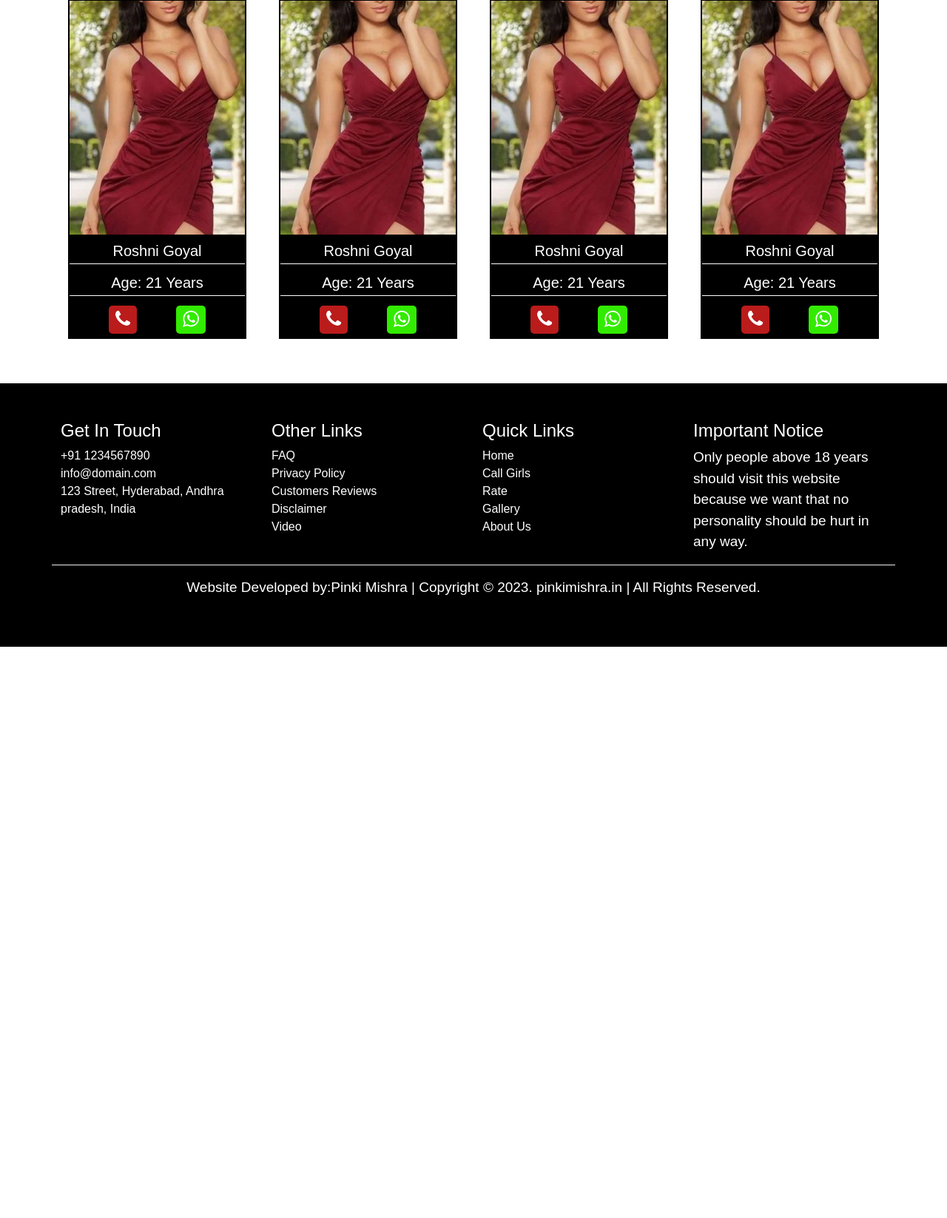
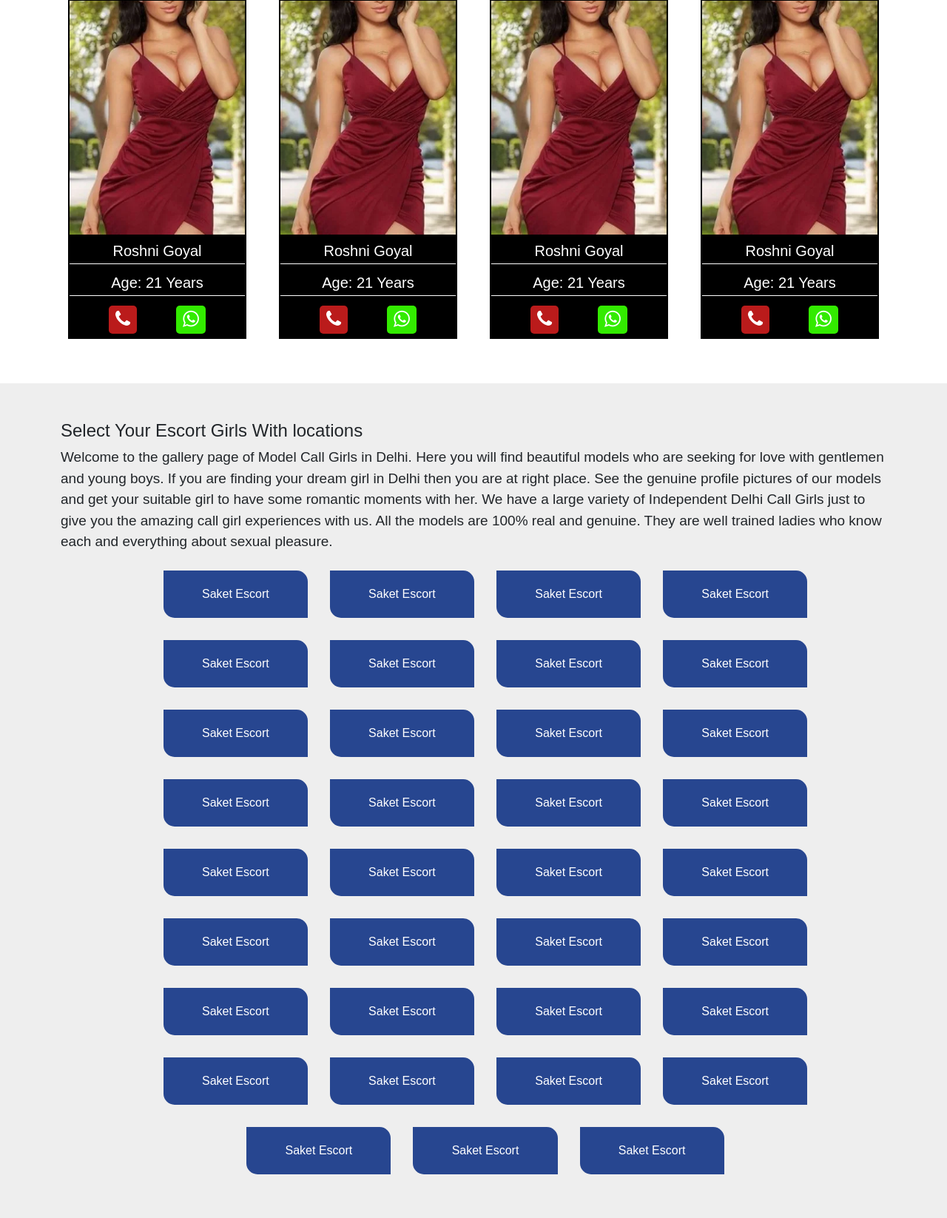
Before and after one commit to akkushwaha7834/pinkimishra, a PHP site: page / in a window 1280 px wide. Shown: the part 4854-6500 px from the top of the page at 74% size. Before the commit the page ends 5728 px from the top, so only its background shows below. Run offline with PHP 8.4, Linux system fonts and the light colour scheme; some libraries are stand-ins or nearby versions.

Commit message:
Home Page done

```diff
--- a/assets/css/style.css
+++ b/assets/css/style.css
@@ -8,6 +8,9 @@
     --grey: #eee;
 }
 p{font-size: 19px}
+a {
+    text-decoration: none;
+}
 .text-primary{
 	color: var(--primary)!important;
 }
@@ -237,7 +240,7 @@ section.banner {
     text-decoration: none;
     color: #fff;
 }
-.escort-listing{
+.escort-listing, .escorts-lists{
     padding: 50px 0;
 }
 .profile-box {
@@ -271,3 +274,29 @@ section.banner {
     background-color: #33EB00;
     color: var(--white);
 }
+.area-list {
+    display: flex;
+    flex-wrap: wrap;
+    justify-content: center;
+    gap: 30px;
+}
+.area-list li {
+    list-style: none;
+    text-align: center;
+    width: 18%;
+}
+.escorts-location{
+    padding: 50px 0;
+    background: var(--grey);
+}
+.area-list li a {
+    padding: 20px;
+    background: var(--primary);
+    gap: 20px;
+    display: grid;
+    color: #fff;
+    border-radius: 0 15px;
+}
+.area-list li a:hover {
+    background: var(--secondary);
+}
--- a/index.php
+++ b/index.php
@@ -420,4 +420,80 @@
 	</div>
 </section>
 
+<section class="escorts-location">
+	<div class="container">
+		<div class="row gy-4">
+			<div class="col-md-12">
+				<h4>
+					Select Your Escort Girls With locations
+				</h4>
+				<p>
+					Welcome to the gallery page of Model Call Girls in Delhi. Here you will find beautiful models who are seeking for love with gentlemen and young boys. If you are finding your dream girl in Delhi then you are at right place. See the genuine profile pictures of our models and get your suitable girl to have some romantic moments with her. We have a large variety of Independent Delhi Call Girls just to give you the amazing call girl experiences with us. All the models are 100% real and genuine. They are well trained ladies who know each and everything about sexual pleasure.
+				</p>
+				<ul class="area-list mt-4">
+                    <li><a href="#">Saket Escort</a></li>
+                    <li><a href="#">Saket Escort</a></li>
+                    <li><a href="#">Saket Escort</a></li>
+                    <li><a href="#">Saket Escort</a></li>
+                    <li><a href="#">Saket Escort</a></li>
+                    <li><a href="#">Saket Escort</a></li>
+                    <li><a href="#">Saket Escort</a></li>
+                    <li><a href="#">Saket Escort</a></li>
+                    <li><a href="#">Saket Escort</a></li>
+                    <li><a href="#">Saket Escort</a></li>
+                    <li><a href="#">Saket Escort</a></li>
+                    <li><a href="#">Saket Escort</a></li>
+                    <li><a href="#">Saket Escort</a></li>
+                    <li><a href="#">Saket Escort</a></li>
+                    <li><a href="#">Saket Escort</a></li>
+                    <li><a href="#">Saket Escort</a></li>
+                    <li><a href="#">Saket Escort</a></li>
+                    <li><a href="#">Saket Escort</a></li>
+                    <li><a href="#">Saket Escort</a></li>
+                    <li><a href="#">Saket Escort</a></li>
+                    <li><a href="#">Saket Escort</a></li>
+                    <li><a href="#">Saket Escort</a></li>
+                    <li><a href="#">Saket Escort</a></li>
+                    <li><a href="#">Saket Escort</a></li>
+                    <li><a href="#">Saket Escort</a></li>
+                    <li><a href="#">Saket Escort</a></li>
+                    <li><a href="#">Saket Escort</a></li>
+                    <li><a href="#">Saket Escort</a></li>
+                    <li><a href="#">Saket Escort</a></li>
+                    <li><a href="#">Saket Escort</a></li>
+                    <li><a href="#">Saket Escort</a></li>
+                    <li><a href="#">Saket Escort</a></li>
+                    <li><a href="#">Saket Escort</a></li>
+                    <li><a href="#">Saket Escort</a></li>
+                    <li><a href="#">Saket Escort</a></li>
+                </ul>
+			</div>
+		</div>
+	</div>
+</section>
+
+<section class="escorts-lists">
+	<div class="container">
+		<div class="row align-items-center">
+			<div class="col-md-8">
+				<h3>
+					See Genuine Call Girls in Delhi with Real Photos
+				</h3>
+				<p>
+					Welcome to the gallery page of Model Call Girls in Delhi. Here you will find beautiful models who are seeking for love with gentlemen and young boys. If you are finding your dream girl in Delhi then you are at right place. See the genuine profile pictures of our models and get your suitable girl to have some romantic moments with her. We have a large variety of Independent Delhi Call Girls just to give you the amazing call girl experiences with us. All the models are 100% real and genuine. They are well trained ladies who know each and everything about sexual pleasure.
+				</p>
+				<p>
+					Welcome to the gallery page of Model Call Girls in Delhi. Here you will find beautiful models who are seeking for love with gentlemen and young boys. If you are finding your dream girl in Delhi then you are at right place. See the genuine profile pictures of our models and get your suitable girl to have some romantic moments with her. We have a large variety of Independent Delhi Call Girls just to give you the amazing call girl experiences with us. All the models are 100% real and genuine. They are well trained ladies who know each and everything about sexual pleasure.
+				</p>
+				<p>
+					Welcome to the gallery page of Model Call Girls in Delhi. Here you will find beautiful models who are seeking for love with gentlemen and young boys. If you are finding your dream girl in Delhi then you are at right place. See the genuine profile pictures of our models and get your suitable girl to have some romantic moments with her. We have a large variety of Independent Delhi Call Girls just to give you the amazing call girl experiences with us. All the models are 100% real and genuine. They are well trained ladies who know each and everything about sexual pleasure.
+				</p>
+			</div>
+			<div class="col-md-4">
+				<img src="./assets/images/gallery-1.webp" class="img-fluid">
+			</div>
+		</div>
+	</div>
+</section>
+
 <?php include_once('./include/footer.php') ?>
```
